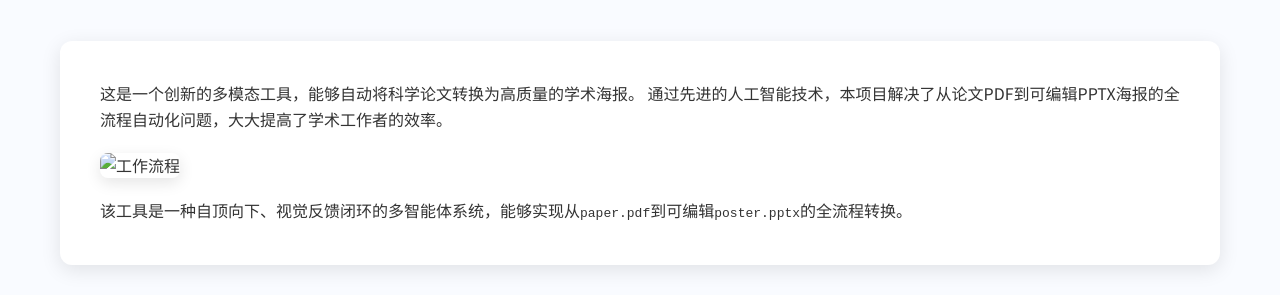
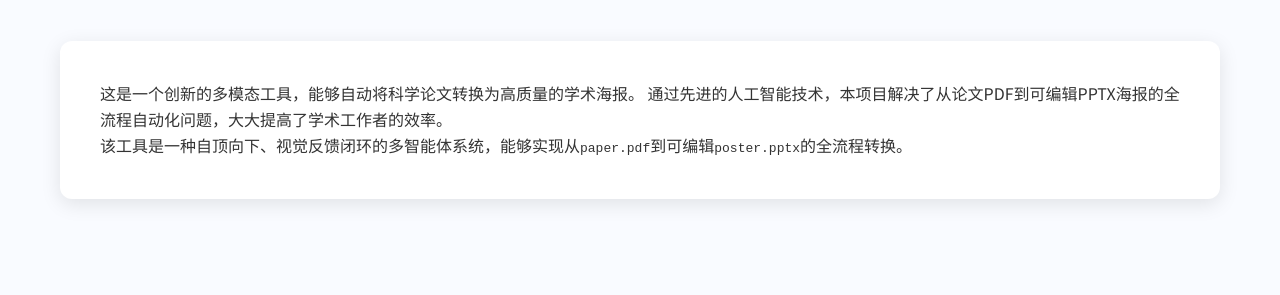
Before and after one commit to Yeinm/PosterForge, a plain HTML site: page index.html in a window 1280 px wide. Shown: the part 505-800 px from the top of the page. Drawn offline with Linux system fonts and the light colour scheme.

Commit message:
Update index.html

```diff
--- a/index.html
+++ b/index.html
@@ -230,7 +230,6 @@
                     这是一个创新的多模态工具，能够自动将科学论文转换为高质量的学术海报。
                     通过先进的人工智能技术，本项目解决了从论文PDF到可编辑PPTX海报的全流程自动化问题，大大提高了学术工作者的效率。
                 </p>
-                <img src="./assets/posteragent.png" alt="工作流程" class="workflow-img">
                 <p>
                     该工具是一种自顶向下、视觉反馈闭环的多智能体系统，能够实现从<code>paper.pdf</code>到可编辑<code>poster.pptx</code>的全流程转换。
                 </p>
```
